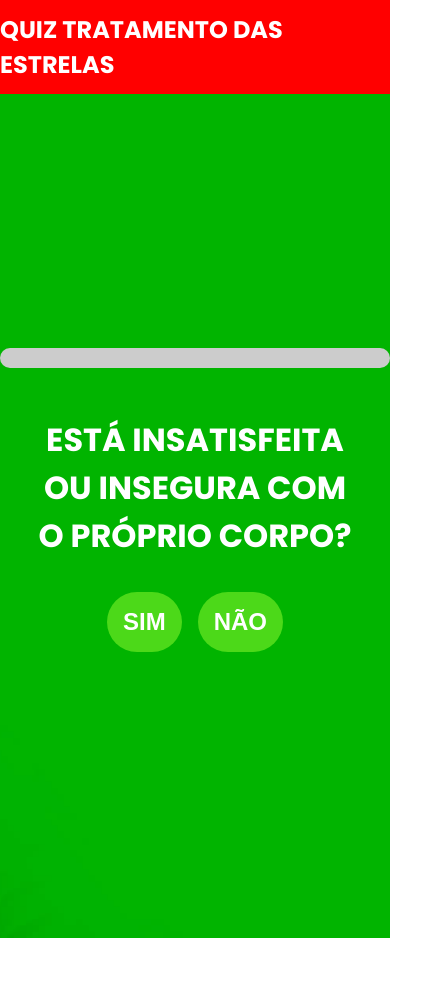
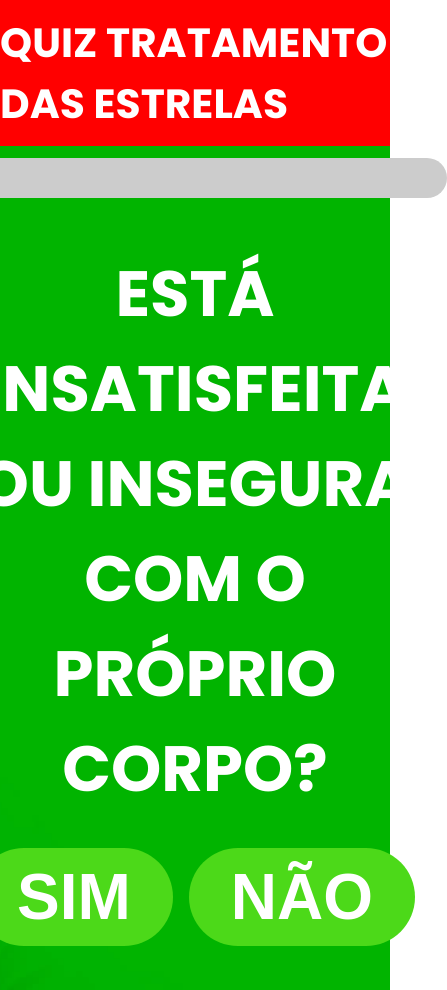
Before and after one commit to nevitonvelho/quiznewdetox, a plain HTML site: page index.html in a window 390 px wide. Shown: the whole page, 447 px wide, since content can reach past the window. Before the commit the page ends 938 px from the top, so only its background shows below. Drawn offline with Linux system fonts and the light colour scheme.

Commit message:
facebook

```diff
--- a/style.css
+++ b/style.css
@@ -5,6 +5,7 @@
         margin: 0;
         box-sizing: border-box;
       }
+
       body {
         font-family: 'Poppins', sans-serif;
       }
@@ -13,6 +14,7 @@
         background-color: red;
         padding: 12px 0;
         color: #fff;
+        font-size: 1.2em;
       }
 
       .contentText{
@@ -29,7 +31,7 @@
         display: flex;
         flex-direction: column;
         width: 100%;
-        max-width: 600px;
+        max-width: 900px;
         margin: 0 auto;
         padding: 2rem;
         box-sizing: border-box;
@@ -37,7 +39,7 @@
       }
 
       .etapa h2 {
-        font-size: 2rem;
+        font-size: 2em;
         margin-bottom: 2rem;
       }
 
@@ -48,8 +50,8 @@
       }
 
       .opcoes button {
-        font-size: 1.5rem;
-        padding: 1rem;
+        font-size: 2em;
+        padding: 12px 42px;
         border: none;
         text-transform: uppercase;
         border-radius: 999px;
@@ -109,7 +111,6 @@
 
 
       .imgContent{
-
         width: 300px;
       }
 
@@ -117,3 +118,42 @@
         width: 100%;
         height: 100%;
       }
+
+      @media screen and (max-width: 1200px){
+        header{
+          background-color: red;
+          padding: 12px 0;
+          color: #fff;
+          font-size: 1.7em;
+        }
+
+        .etapa h2 {
+          font-size: 4em;
+          margin-bottom: 2rem;
+        }
+
+        .opcoes button {
+          font-size: 4em;
+          padding: 12px 42px;
+          border: none;
+          text-transform: uppercase;
+          border-radius: 999px;
+          background-color: #4cd919;
+          color: #fff;
+          cursor: pointer;
+          font-weight: bold;
+        }
+
+        .imgContent{
+          width: 600px;
+        }
+
+        .progresso {
+
+          height: 40px;
+          background-color: #ccc;
+          margin-bottom: 1rem;
+          border-radius: 999px;
+
+        }
+      }
```
